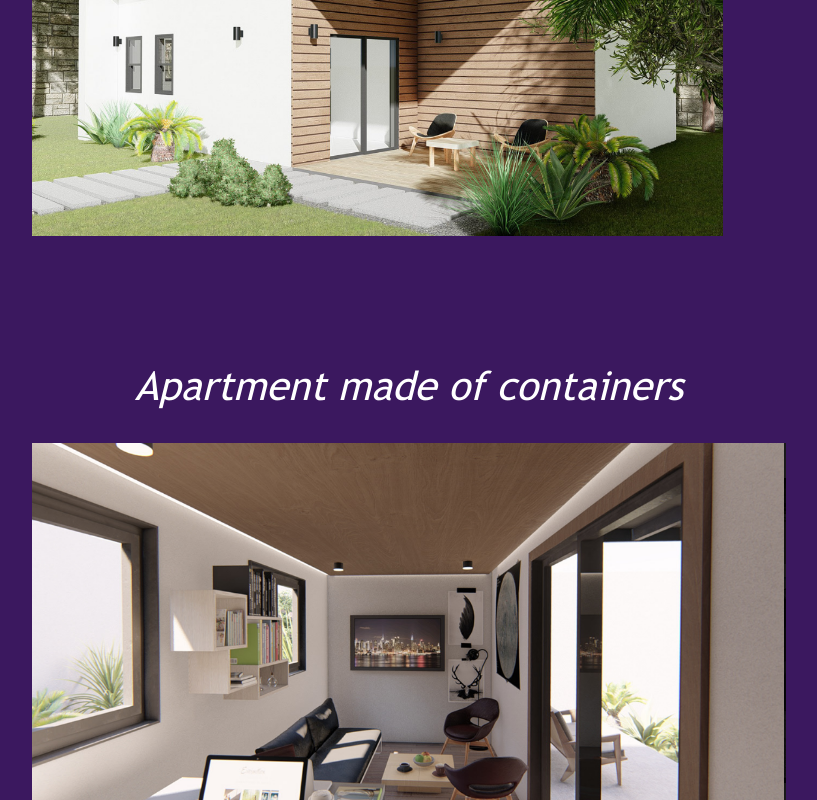
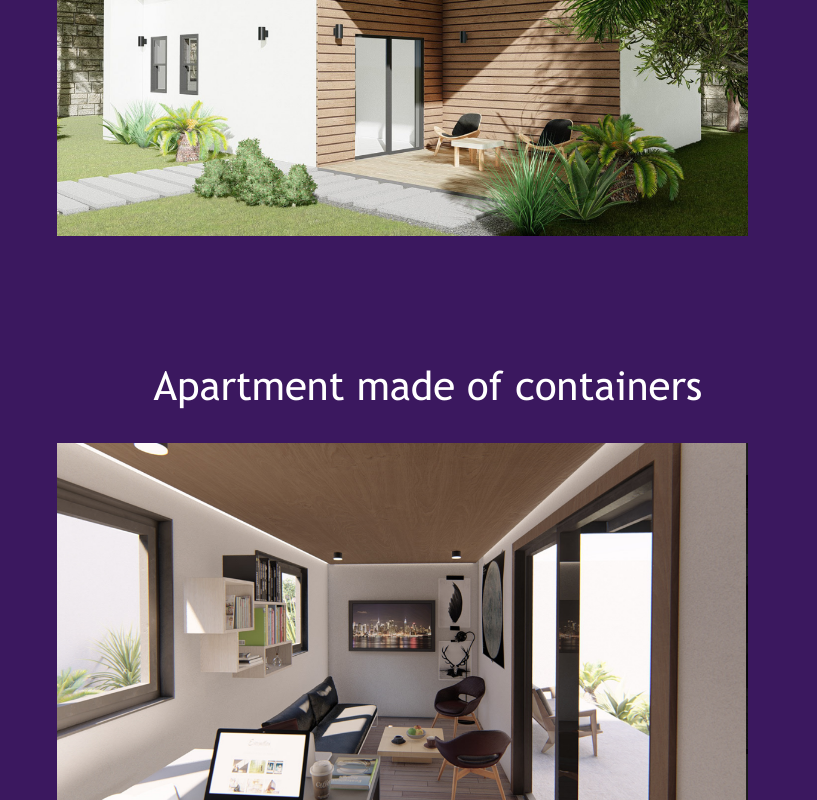
Before and after one commit to vale-tuckler/Jordan, a React (Create React App) app: page /projects in a window 1280 px wide. Shown: the part 936-1736 px from the top of the page, without its empty margins (231-1048 px from the left). Built offline with nearby package versions, Linux system fonts and the light colour scheme.

Commit message:
NodeJS version specified for deployment in Heroku.

```diff
--- a/package.json
+++ b/package.json
@@ -2,12 +2,13 @@
   "name": "jordan_react",
   "version": "0.1.0",
   "private": true,
+  "engines":{"node": ">=14.17.6"},
   "dependencies": {
     "@testing-library/jest-dom": "^5.12.0",
     "@testing-library/react": "^11.2.7",
     "@testing-library/user-event": "^12.8.3",
     "react": "^17.0.2",
-    "react-bootstrap": "^1.6.1",
+    "react-bootstrap": "^1.6.3",
     "react-dom": "^17.0.2",
     "react-router-dom": "^5.2.0",
     "react-scripts": "^1.1.5",
@@ -28,7 +29,6 @@
   "browserslist": {
     "production": [
       ">0.2%",
-      "not dead",
       "not op_mini all"
     ],
     "development": [
@@ -39,7 +39,7 @@
   },
   "devDependencies": {
     "axios": "^0.21.1",
-    "bootstrap": "^5.1.0",
+    "bootstrap": "^5.1.1",
     "gsap": "^3.7.1"
   }
 }
--- a/src/App.js
+++ b/src/App.js
@@ -5,17 +5,17 @@ import projectsInfo from './pages/projects-info';
 import About from './pages/about';
 import Contact from './pages/contact';
 import {BrowserRouter, Route, Switch} from 'react-router-dom';
-import 'bootstrap/dist/css/bootstrap.min.css';
-
+import "bootstrap/dist/css/bootstrap.min.css";
+import 'gsap/dist/gsap';
 function App() {
   return (
     <BrowserRouter>
       <Switch>
           <Route exact path = "/" component={Home}/>
-          <Route exact path = "/projects" component={Projects}/>
-          <Route exact path = "/projects_info" component = {projectsInfo}/>
-          <Route exact path = "/about" component = {About}/>
-          <Route exact path = "/contact" component = {Contact}/>
+          <Route path = "/projects" component={Projects}/>
+          <Route path = "/projects_info" component = {projectsInfo}/>
+          <Route path = "/about" component = {About}/>
+          <Route path = "/contact" component = {Contact}/>
       </Switch>
     </BrowserRouter>
   );
--- a/src/index.css
+++ /dev/null
@@ -1,13 +0,0 @@
-body {
-  margin: 0;
-  font-family: -apple-system, BlinkMacSystemFont, 'Segoe UI', 'Roboto', 'Oxygen',
-    'Ubuntu', 'Cantarell', 'Fira Sans', 'Droid Sans', 'Helvetica Neue',
-    sans-serif;
-  -webkit-font-smoothing: antialiased;
-  -moz-osx-font-smoothing: grayscale;
-}
-
-code {
-  font-family: source-code-pro, Menlo, Monaco, Consolas, 'Courier New',
-    monospace;
-}
--- a/src/index.js
+++ b/src/index.js
@@ -1,9 +1,9 @@
 import React from 'react';
 import ReactDOM from 'react-dom';
-import './index.css';
 import App from './App';
 import "bootstrap/dist/css/bootstrap.css";
 import "bootstrap/dist/css/bootstrap.min.css";
+import 'gsap/dist/gsap';
 
 ReactDOM.render(
   <React.Fragment>
--- a/src/pages/projects-info.js
+++ b/src/pages/projects-info.js
@@ -35,9 +35,6 @@ function ProjectsInfo(){
         let infoTimeline = gsap.timeline({delay:1});
 
         infoTimeline
-            .fromTo("#projectsInfoContainer",
-                    {visibility:"hidden",},
-                    {visibility:"visible", ease:"power4.in", duration:1.3})
             .fromTo(".projectImg",
                     {opacity:0},
                     {opacity:1,
@@ -99,7 +96,7 @@ function ProjectsInfo(){
                     </Carousel.Item>
                 </Carousel>
                 <div className="projectDescription">
-                    <h2 className="projectTitle">Minimalist Industrial Loft Project Description</h2>
+                    <h2 className="projectTitle">Minimalist Industrial Loft: Project Description</h2>
                     <div className="textContainer">
                         <p className="Text">
                             A modern architectural design that takes minimalism as its central
@@ -153,7 +150,7 @@ function ProjectsInfo(){
                     </Carousel.Item>
                 </Carousel>
                 <div className="projectDescription">
-                    <h2 className="projectTitle">Efficiency Apartment Project Description</h2>
+                    <h2 className="projectTitle">Efficiency Apartment: Project Description</h2>
                     <div className="textContainer">
                         <p className="Text">
                             A design made taking into consideration the usual energy demands of an
@@ -220,7 +217,7 @@ function ProjectsInfo(){
                     </Carousel.Item>
                 </Carousel>
                 <div className="projectDescription" id="thirdDescription">
-                    <h2 className="projectTitle">Containers Apartment Project Description</h2>
+                    <h2 className="projectTitle">Containers Apartment: Project Description</h2>
                     <div className="textContainer">
                         <p className="Text">
                             This design was made around the principle of recycling. Recycling can bring
--- a/src/pages/projects.js
+++ b/src/pages/projects.js
@@ -2,14 +2,11 @@ import React, { useEffect } from 'react';
 import Header from '../components/header';
 import Footer from '../components/footer';
 import { gsap } from 'gsap';
-import { ScrollTrigger } from 'gsap/ScrollTrigger';
 import loft from '../imgs/minimalist-loft/minimalist-loft1.png';
 import efficiencyApt from '../imgs/efficiency-apt/efficiency-apt2.png';
 import containerApt from '../imgs/containers-apt/containers-apt4.png';
 import { Link } from 'react-router-dom';
 import '../styles/projects.css';
-
-gsap.registerPlugin(ScrollTrigger);
 
 function Projects(){
     function projectsAnimation(){
@@ -17,7 +14,7 @@ function Projects(){
 
 
         projects
-        .fromTo(".projects-container",
+        .fromTo([".projects-container"],
                 {visibility:"hidden", opacity:0},
                 {visibility:"visible", opacity:1, ease:"power3.inOut"})
         .fromTo(".title",
@@ -25,7 +22,8 @@ function Projects(){
                 {opacity:1,
                     visibility:"visible",
                     ease:"power3.inOut",
-                    duration:1})
+                    duration:1,
+                    delay:0.4})
         .fromTo([".project-face", "#third-image"],
                 {opacity:0},
                 {opacity:1,
--- a/src/styles/about.css
+++ b/src/styles/about.css
@@ -8,10 +8,46 @@
     src: url("../fonts/trebuchet-converted/trebuc.woff") format("woff");
 }
 
+@media screen and (min-width:300px){
+    #section{
+        background-color:#2A0944;
+        height:115vh;
+        width:100vw;
+        visibility: hidden;
+    }
+
+    h1{
+        display:flex;
+        justify-content: center;
+        margin-top:8%;
+        color:white;
+        font-family:"trebuchet";
+    }
+    .description{
+        margin-top:3%;
+        margin-left:12%;
+        margin-right:12%;
+        text-align: justify;
+        color:white;
+        font-family:"futura-book";
+    }
+    #article{
+        padding-top:6%;
+    }
+    #aboutLogo{
+        width:40%;
+        height:35%;
+        margin-left:28%;
+        margin-bottom:5%;
+        margin-top: 5%;
+    }
+}
+
 @media screen and (min-width:400px){
     #section{
         background-color:#2A0944;
-        height:135vh;
+        height:130vh;
+        width: 100vw;
         visibility: hidden;
     }
 
@@ -42,10 +78,12 @@
     }
 }
 
+
 @media screen and (min-width:600px){
     #section{
         background-color:#2A0944;
-        height:100vh;
+        height:130vh;
+        width: 100vw;
         visibility: hidden;
     }
 
@@ -68,3 +106,37 @@
         margin-left:38%;
     }
 }
+@media screen and (min-width:800px){
+    #section{
+        background-color:#2A0944;
+        height:130vh;
+        width: 100vw;
+        visibility: hidden;
+    }
+
+    h1{
+        display:flex;
+        justify-content: center;
+        margin-top:8%;
+        color:white;
+        font-family:"trebuchet";
+    }
+    .description{
+        margin-top:3%;
+        margin-left:12%;
+        margin-right:12%;
+        text-align: justify;
+        color:white;
+        font-family:"futura-book";
+    }
+    #article{
+        padding-top:6%;
+    }
+    #aboutLogo{
+        width:40%;
+        height:40%;
+        margin-left:30%;
+        margin-bottom:5%;
+        margin-top: 5%;
+    }
+}
--- a/src/styles/projects.css
+++ b/src/styles/projects.css
@@ -1,6 +1,46 @@
 @font-face{
     font-family:"trebuchet";
     src: url("../fonts/trebuchet-converted/trebuc.woff") format("woff");
+}
+body{
+    overflow-x: hidden;
+}
+
+@media screen and (min-width:300px){
+    .projects-container{
+        background-color:#3B185F;
+        height:150vh;
+        width: 100vw;
+        visibility: hidden;
+    }
+    #third-image{
+        width:94% !important;
+        height:30% !important;
+        visibility: hidden;
+        margin-bottom:2%;
+        padding-bottom:0;
+    }
+    .project-face{
+        margin:2%;
+        margin-bottom: 15%;
+        width:94% !important;
+        height:55% !important;
+        visibility: hidden;
+    }
+    .first-container{
+        margin-top:4%;
+    }
+    /*.third-container{
+        margin-bottom:5%;
+    }*/
+    .title{
+        color:white;
+        font-style:unset!important;
+        font-weight:unset;
+        visibility:hidden;
+        font-family:"trebuchet";
+        margin-left:3%;
+    }
 }
 
 @media screen and (min-width:400px){
@@ -11,15 +51,15 @@
         visibility: hidden;
     }
     #third-image{
-        width:96%;
-        height:100%;
+        width:50%;
+        height:50%;
         visibility: hidden;
     }
     .project-face{
         margin:2%;
         margin-bottom: 15%;
-        width:96%;
-        height:50%;
+        width:45%;
+        height:45%;
         visibility: hidden;
     }
     .first-container{
@@ -27,41 +67,42 @@
     }
     .third-container{
         height:100% !important;
-        margin-bottom:11%;
     }
     .title{
         color:white;
-        font-style: italic;
+        margin-left:3%;
+        font-style: unset;
         font-weight:lighter;
         visibility:hidden;
         font-family:"trebuchet";
+
     }
 }
 
 @media screen and (min-width:600px){
     .projects-container{
         background-color:#3B185F;
-        height:100%;
+        height:20%;
         overflow-x: hidden;
         visibility: hidden;
     }
-    #third-image{
-        width:60%;
-        height:5%;
-    }
     .project-face{
         margin:2%;
-        margin-left:20%;
-        width:60%;
+        margin-left:22%!important;
+        width:55% !important;
         height:4% !important;
         margin-bottom: 10%;
     }
     .first-container{
         margin-top:3%;
     }
-    .third-container{
-        height:10% !important;
+    /*.third-container{
         margin-bottom:10%;
+    }*/
+    #third-image{
+        width:55% !important;
+        height:4% !important;
+        margin-left:22%;
     }
     .title{
         color:white;
@@ -73,10 +114,6 @@
         background-color:#3B185F;
         height:100%;
         overflow-x: hidden;
-    }
-    #third-image{
-        width:60%;
-        height:5%;
     }
     .project-face{
         margin:2%;
@@ -92,4 +129,9 @@
         height:10% !important;
         margin-bottom:10%;
     }
+    #third-image{
+        width:55% !important;
+        height:4% !important;
+        margin-left:22%;
+    }
 }
```
Also changed, not shown: src/styles/home.css (+84 -1 lines), src/styles/projects-info.css (+59 -12 lines), firebase.json (added), 2 other files (tests, documents, lock files or other folders).
